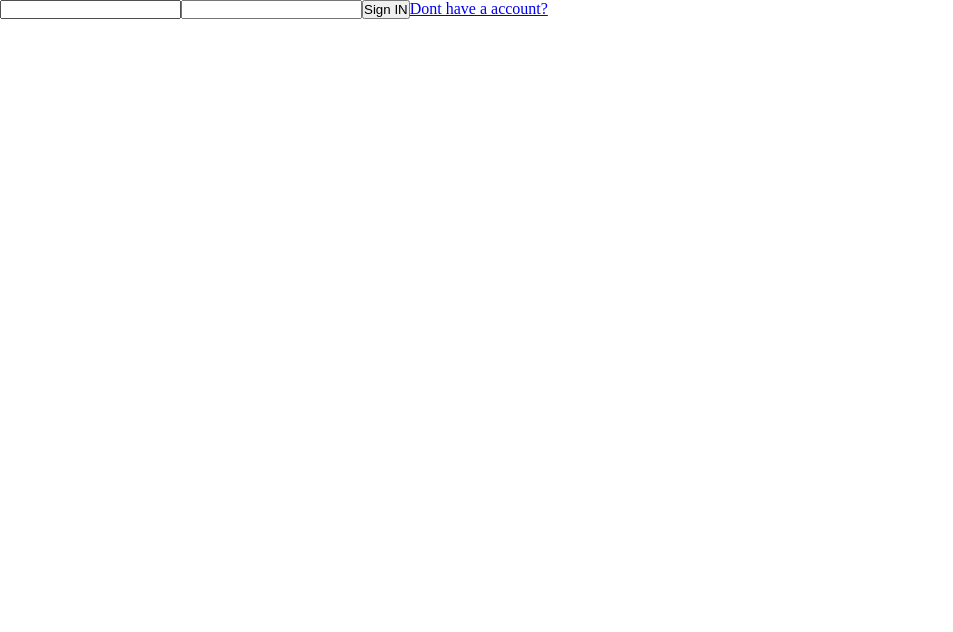
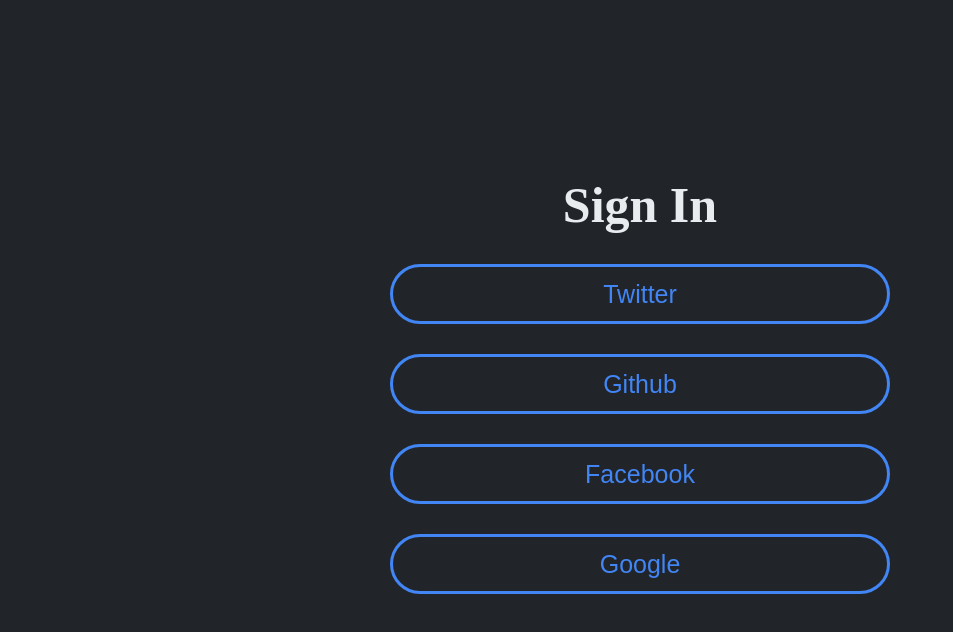
Before and after one commit to vakhariaheet/codepen-clone, a React (Create React App) app: page /signin in a window 1280 px wide. Shown: the top 632 px of the page, without its empty margins (0-953 px from the left). Built offline with nearby package versions, Linux system fonts and the light colour scheme; no server answers; what @emmetio/codemirror-plugin would draw is missing.

Commit message:
Added Update Functionality to th editor

```diff
--- a/src/App.js
+++ b/src/App.js
@@ -1,18 +1,82 @@
-import React, { useState } from "react";
+import React, { useEffect } from "react";
 import { Route, useHistory } from "react-router-dom";
 import EditorPage from "./pages/EditorPage/editor.pages";
 import Signin from "./Components/Signin/Signin.component";
 import useLocalStorage from "./hooks/useLocalStorage.hooks";
 import Homepage from "./pages/Homepage/Homepage.pages";
 import TerminalComponent from "./Components/Termial";
-import Register from "./Components/Register/Register.component";
+
 import { config } from "dotenv";
+import { auth, db } from "./firebase";
 
 config();
 function App() {
+  const history = useHistory();
   const [user, setUser] = useLocalStorage("CurrentUser", {});
+  const handelAuth = async () => {
+    auth.onAuthStateChanged(async (user) => {
+      if (user) {
+        const { displayName, photoURL, uid } = user;
 
-  const history = useHistory();
+        const { docs } = await db.collection("users").get();
+        const newUser = docs.filter((doc) => doc.data().uid === uid);
+        console.log(newUser);
+        if (!newUser.length) {
+          const docRef = await db.collection(`users`).add({
+            photoURL,
+            displayName,
+            uid,
+          });
+          const doc = await docRef.get();
+          const userRef = await db.collection(`users/${doc.id}/pens`).add({
+            name: "Demo Pen",
+            code: {
+              html: "",
+              css: "",
+              js: "",
+            },
+          });
+          const pens = await userRef.get();
+          setUser({
+            id: doc.id,
+            ...doc.data(),
+            pens: [
+              {
+                id: pens.id,
+                ...pens.data(),
+              },
+            ],
+          });
+        } else {
+          // console.log(newUser[0].id);
+          const { id } = newUser[0];
+          const data = newUser[0].data();
+          const pensArr = [];
+          const pens = await db.collection(`users/${id}/pens`).get();
+          pens.docs.forEach((doc) => {
+            pensArr.push({
+              id: doc.id,
+              ...doc.data(),
+            });
+          });
+          console.log(pens.docs, pensArr);
+          setUser({
+            id: id,
+            ...data,
+            pens: pensArr,
+          });
+          history.push("/");
+        }
+      }
+    });
+  };
+  useEffect(() => {
+    if (user.id) {
+      history.push("/");
+    }
+    handelAuth();
+    // eslint-disable-next-line react-hooks/exhaustive-deps
+  }, []);
 
   return (
     <div className="App">
@@ -27,11 +91,7 @@
         exact
         render={() => <Signin user={user} setUser={setUser} />}
       />
-      <Route
-        path="/register"
-        exact
-        render={() => <Register user={user} setUser={setUser} />}
-      />
+
       <Route path="/newPen" exact render={() => <EditorPage />} />
       <Route
         path="/:userid/pen/:id"
--- a/src/Components/Editor/Editor.styles.scss
+++ b/src/Components/Editor/Editor.styles.scss
@@ -14,7 +14,7 @@
       overflow: hidden;
       .CodeMirror {
         height: 100% !important;
-        font-size: 1.1rem;
+        font-size: 1.7rem;
       }
     }
   }
--- a/src/Components/Register/Register.component.jsx
+++ /dev/null
@@ -1,106 +0,0 @@
-import React, { useEffect, useState } from "react";
-import { useHistory, Link } from "react-router-dom";
-import { db } from "../../firebase";
-import uid from "uid";
-const Register = ({ user, setUser }) => {
-  const [displayName, setDisplaceName] = useState("");
-  const [userid, setUserId] = useState("");
-  const [password, setPassword] = useState("");
-  const [email, setEmail] = useState("");
-  const onRegister = async (type) => {
-    if (userid && password) {
-      const docRef = await db.collection("users").add({
-        userid,
-        password,
-        email,
-        displayName,
-      });
-      const doc = await docRef.get();
-      const userRef = await db.collection(`users/${doc.id}/pens`).add({
-        name: "Demo Pen",
-        code: {
-          html: "",
-          css: "",
-          js: "",
-        },
-      });
-      const pens = await userRef.get();
-      setUser({
-        id: doc.id,
-        ...doc.data(),
-        pens: [
-          {
-            id: pens.id,
-            ...pens.data(),
-          },
-        ],
-      });
-      console.log(pens.data());
-      history.push("/");
-    }
-  };
-  const history = useHistory();
-  useEffect(() => {
-    if (user.userid) {
-      history.push("/");
-    }
-  });
-  return (
-    <div className="">
-      <label
-        htmlFor="register-displaceName"
-        className="register__displaceName--label"
-      >
-        <input
-          type="text"
-          name="displaceName"
-          id="register-displaceName"
-          placeholder="Displace Name"
-          className="register__displaceName"
-          required
-          onChange={(e) => setDisplaceName(e.target.value)}
-        />
-      </label>
-      <label htmlFor="regiser-userid" className="register__userid--label">
-        <input
-          type="text"
-          name="userid"
-          id="regiser-userid"
-          className="register__userid"
-          placeholder="Userid"
-          onChange={(e) => setUserId(e.target.value)}
-          required
-        />
-      </label>
-      <label htmlFor="register-password" className="register__password--label">
-        <input
-          type="password"
-          name="password"
-          id="register-password"
-          placeholder="Password"
-          className="register__password"
-          required
-          onChange={(e) => setPassword(e.target.value)}
-        />
-      </label>
-
-      <label htmlFor="register-email" className="register__email--label">
-        <input
-          type="email"
-          name="email"
-          placeholder="Email"
-          id="register-email"
-          className="register__email"
-          required
-          onChange={(e) => setEmail(e.target.value)}
-        />
-      </label>
-      <button className="submit" type="submit" onClick={onRegister}>
-        Register
-      </button>
-      <Link to={`/signin`}>already have a account?</Link>
-    </div>
-  );
-};
-
-export default Register;
--- a/src/Components/Signin/Signin.component.jsx
+++ b/src/Components/Signin/Signin.component.jsx
@@ -1,43 +1,53 @@
-import React, { useEffect, useState } from "react";
-import { useHistory, Link } from "react-router-dom";
+import React, { useEffect } from "react";
+import { useHistory } from "react-router-dom";
+import {
+  signinWithGoogle,
+  signinWithFacebook,
+  signinWithTwitter,
+  signinWithGithub,
+} from "../../firebase";
+import "./Signin.styles.scss";
 const Signin = ({ user, setUser }) => {
-  const [userid, setUserId] = useState("");
-  const [password, setPassword] = useState("");
-  const onSignin = async (type) => {
-    history.push("/");
-  };
   const history = useHistory();
   useEffect(() => {
     if (user.userid) {
       history.push("/");
     }
   });
+
   return (
-    <div className="">
-      <label htmlFor="userid">
-        <input
-          type="text"
-          name=""
-          id="userid"
-          className="userid"
-          onChange={(e) => setUserId(e.target.value)}
-          required
-        />
-      </label>
-      <label htmlFor="password">
-        <input
-          type="text"
-          name=""
-          id="password"
-          className="userid"
-          required
-          onChange={(e) => setPassword(e.target.value)}
-        />
-      </label>
-      <button className="submit" type="submit" onClick={onSignin}>
-        Sign IN
-      </button>
-      <Link to={`/register`}>Dont have a account?</Link>
+    <div className="signin">
+      <div className="signin__form">
+        <h1 className="signin__heading">Sign In</h1>
+        <button
+          className="signin__btn--google signin__btn"
+          type="submit"
+          onClick={signinWithTwitter}
+        >
+          Twitter
+        </button>{" "}
+        <button
+          className="signin__btn--google signin__btn"
+          type="submit"
+          onClick={signinWithGithub}
+        >
+          Github
+        </button>{" "}
+        <button
+          className="signin__btn--google signin__btn"
+          type="submit"
+          onClick={signinWithFacebook}
+        >
+          Facebook
+        </button>
+        <button
+          className="signin__btn--google signin__btn"
+          type="submit"
+          onClick={signinWithGoogle}
+        >
+          Google
+        </button>
+      </div>
     </div>
   );
 };
--- a/src/Components/Signin/Signin.styles.scss
+++ b/src/Components/Signin/Signin.styles.scss
@@ -0,0 +1,74 @@
+@import "../Varibles.scss";
+.signin {
+  background-color: $charleston-green;
+  height: 100vh;
+  width: 100vw;
+  padding: 1rem;
+  display: flex;
+  justify-content: center;
+  align-items: center;
+  &__heading {
+    font-size: 5rem;
+    color: $cultured-2;
+    margin-bottom: 3rem;
+  }
+  &__form {
+    max-width: 50rem;
+    width: 100%;
+
+    display: flex;
+    justify-content: space-around;
+    flex-direction: column;
+    align-items: center;
+  }
+  &__input {
+    display: block;
+
+    width: 100%;
+    height: 100%;
+    border: none;
+    padding: 1rem;
+    font-size: 2.3rem;
+    border-radius: 3rem;
+    background-color: $gainsboro;
+    color: $gunmetal;
+    transition: all 0.2s ease-out;
+    &::placeholder {
+      color: $gunmetal;
+    }
+    &:active,
+    &:focus {
+      outline: none;
+      background-color: $cultured;
+    }
+    &--label {
+      display: inline-block;
+      height: 5rem;
+      width: 100%;
+      margin-bottom: 3rem;
+    }
+  }
+  &__btn {
+    height: 6rem;
+    border-radius: 3rem;
+    width: 100%;
+    font-size: 2.5rem;
+    background-color: transparent;
+    border: none;
+    cursor: pointer;
+    transition: all 0.3s ease-out;
+    margin-bottom: 3rem;
+    &--google {
+      border: 3px solid $google-blue;
+      color: $google-blue;
+      &:hover {
+        background-color: $google-blue;
+        color: $cultured;
+      }
+      &:focus {
+        color: #fff;
+        outline: none;
+      }
+    }
+  }
+}
--- a/src/Components/Varibles.scss
+++ b/src/Components/Varibles.scss
@@ -0,0 +1,10 @@
+$cultured: #f8f9faff;
+$cultured-2: #e9ecefff;
+$gainsboro: #dee2e6ff;
+$light-gray: #ced4daff;
+$cadet-blue-crayola: #adb5bdff;
+$slate-gray: #6c757dff;
+$davys-grey: #495057ff;
+$gunmetal: #343a40ff;
+$charleston-green: #212529ff;
+$google-blue: #4285f4;
--- a/src/firebase.js
+++ b/src/firebase.js
@@ -16,7 +16,22 @@
 
 // Initialize Firebase
 firebase.initializeApp(firebaseConfig);
+export const db = firebase.firestore();
+export const auth = firebase.auth();
+export default firebase;
 
-export const db = firebase.firestore();
+export const googleAuthProvider = new firebase.auth.GoogleAuthProvider();
+export const signinWithGoogle = () =>
+  auth.signInWithRedirect(googleAuthProvider);
 
-export default firebase;
+export const twitterAuthProvider = new firebase.auth.TwitterAuthProvider();
+export const signinWithTwitter = () =>
+  auth.signInWithRedirect(twitterAuthProvider);
+
+export const githubAuthProvider = new firebase.auth.GithubAuthProvider();
+export const signinWithGithub = () =>
+  auth.signInWithRedirect(githubAuthProvider);
+
+export const facebookAuthProvider = new firebase.auth.FacebookAuthProvider();
+export const signinWithFacebook = () =>
+  auth.signInWithRedirect(facebookAuthProvider);
--- a/src/index.css
+++ b/src/index.css
@@ -5,3 +5,6 @@
   margin: 0;
   box-sizing: border-box;
 }
+html {
+  font-size: 10px;
+}
```
Also changed, not shown: src/pages/EditorPage/editor.pages.jsx (+30 -36 lines), src/pages/Homepage/Homepage.pages.jsx (+8 -13 lines), src/Components/Register/Register.styles.scss (deleted).
